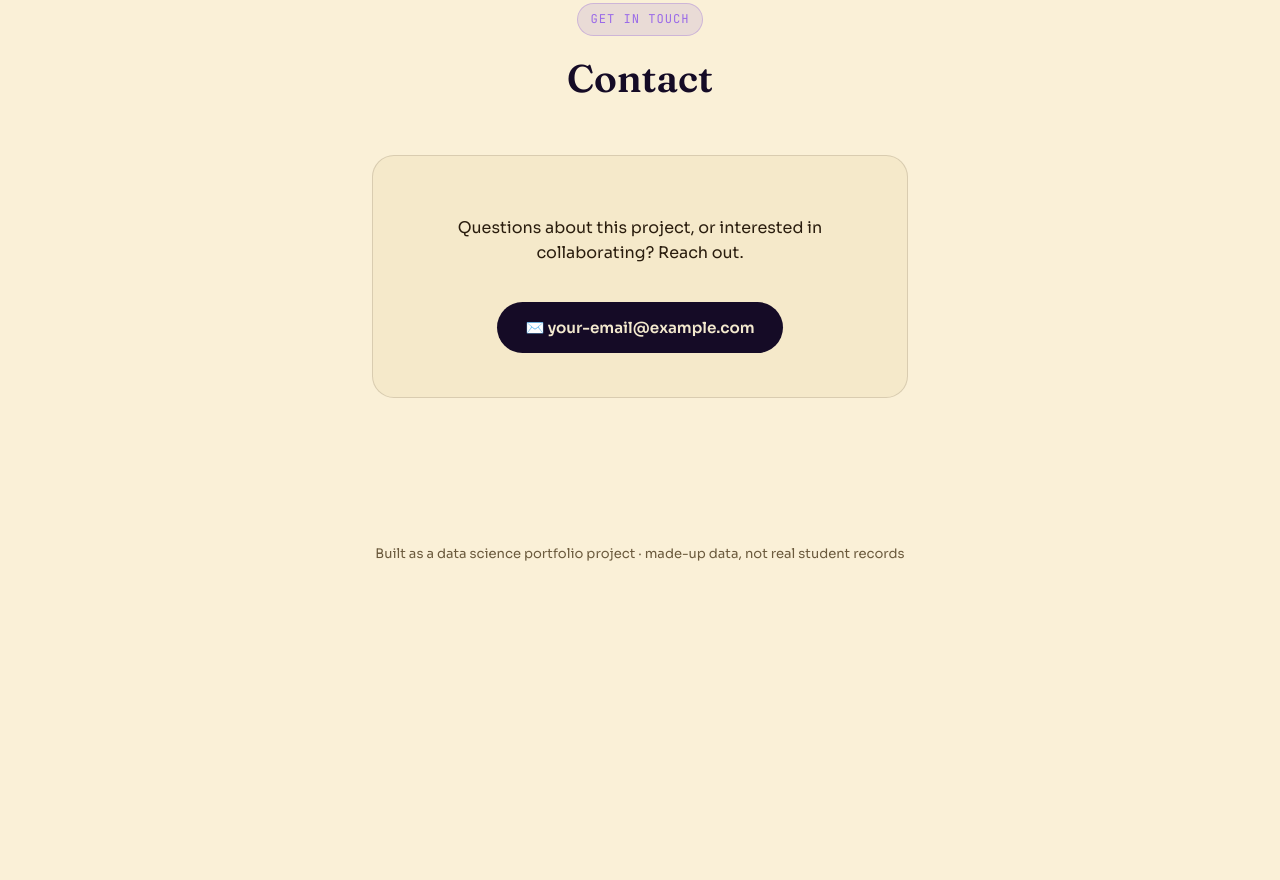
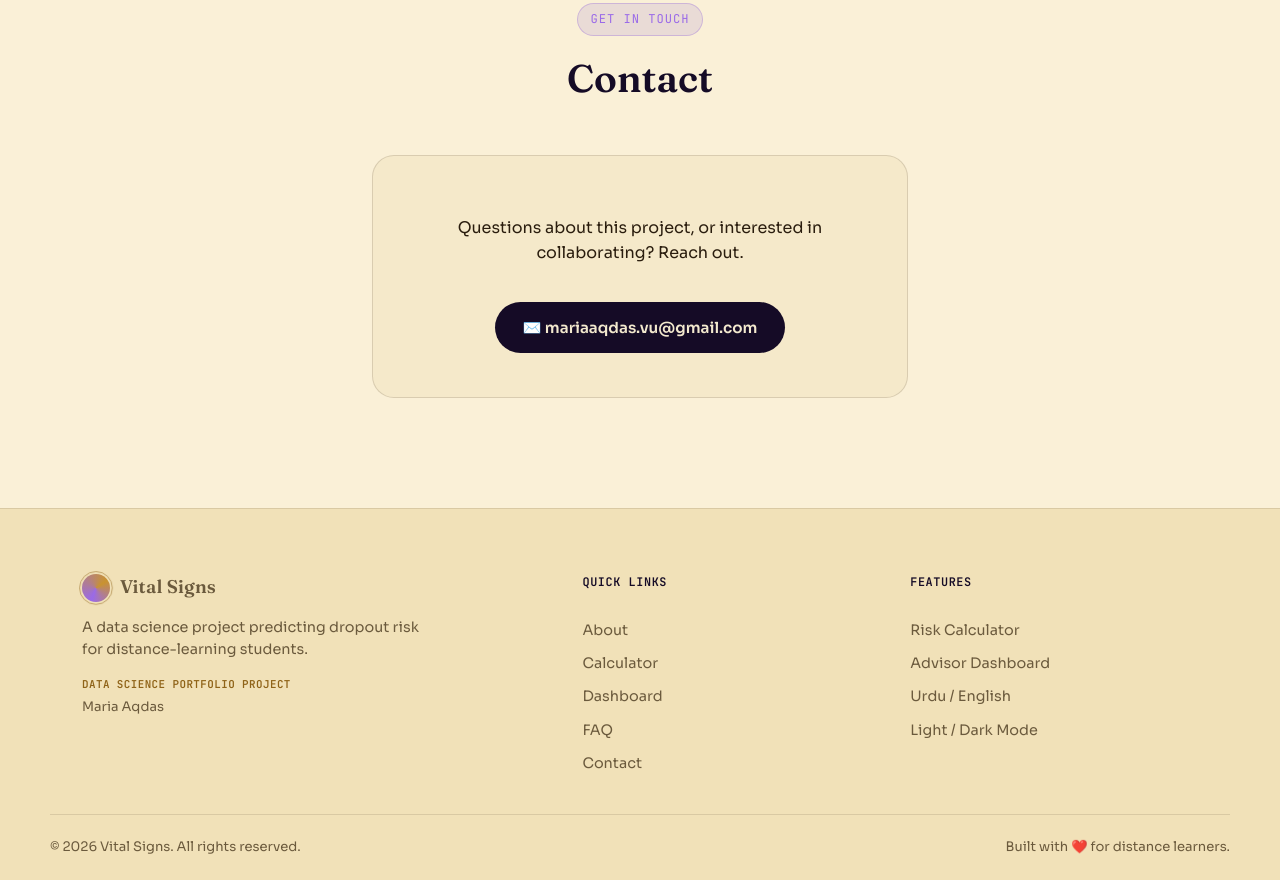
Before and after one commit to maria-aqdas/VU-Dropout-Predictor, a plain HTML site: page index.html in a window 1280 px wide. Shown: the part 5720-6600 px from the top of the page. Before the commit the page ends 6321 px from the top, so only its background shows below. Drawn offline with Linux system fonts and the light colour scheme.

Commit message:
Update index.html

```diff
--- a/index.html
+++ b/index.html
@@ -354,6 +354,23 @@
   .stat b{display:block; font-family:'Fraunces',serif; font-size:1.6rem; color:var(--page-heading); font-weight:600;}
   .stat span{font-size:0.72rem; color:var(--page-text); text-transform:uppercase; letter-spacing:0.05em;}
   footer{padding:36px 0; text-align:center; color:var(--page-text); font-size:0.82rem;}
+  .site-footer{
+    background:var(--gold-bg-2); border-top:1px solid rgba(42,29,14,0.12);
+    padding:64px 0 0; text-align:left; font-size:0.92rem;
+  }
+  .footer-grid{display:grid; grid-template-columns:1.6fr 1fr 1fr; gap:40px; padding-bottom:40px;}
+  @media(max-width:720px){ .footer-grid{grid-template-columns:1fr;} }
+  .footer-brand p{color:var(--page-text); font-size:0.9rem; margin:14px 0 16px; max-width:32ch;}
+  .footer-tag{font-family:'JetBrains Mono',monospace; font-size:0.68rem; letter-spacing:0.04em; color:var(--gold-deep); font-weight:600;}
+  .footer-creator{font-size:0.82rem; color:var(--page-text); margin-top:4px;}
+  .footer-heading{font-family:'JetBrains Mono',monospace; font-size:0.74rem; letter-spacing:0.05em; color:var(--page-heading); font-weight:700; margin-bottom:16px;}
+  .footer-col{display:flex; flex-direction:column; gap:11px;}
+  .footer-col a, .footer-col span{color:var(--page-text); text-decoration:none; font-size:0.9rem;}
+  .footer-col a:hover{color:var(--purple-accent);}
+  .footer-bottom{
+    display:flex; justify-content:space-between; align-items:center; flex-wrap:wrap; gap:10px;
+    border-top:1px solid rgba(42,29,14,0.12); padding:22px 0; font-size:0.82rem; color:var(--page-text);
+  }
 </style>
 </head>
 <body>
@@ -570,12 +587,40 @@
     </div>
     <div class="contact-card reveal">
       <p data-en="Questions about this project, or interested in collaborating? Reach out." data-ur="اس پراجیکٹ کے بارے میں سوالات ہیں، یا تعاون میں دلچسپی رکھتے ہیں؟ رابطہ کریں۔">Questions about this project, or interested in collaborating? Reach out.</p>
-      <a class="contact-email" href="mailto:your-email@example.com">✉️ your-email@example.com</a>
+      <a class="contact-email" href="mailto:mariaaqdas.vu@gmail.com">✉️ mariaaqdas.vu@gmail.com</a>
     </div>
   </div>
 </section>
 
-<footer data-en="Built as a data science portfolio project · made-up data, not real student records" data-ur="ڈیٹا سائنس پورٹ فولیو پراجیکٹ کے طور پر بنایا گیا · فرضی ڈیٹا، حقیقی طلبہ کا ریکارڈ نہیں">Built as a data science portfolio project · made-up data, not real student records</footer>
+<footer class="site-footer">
+  <div class="wrap footer-grid">
+    <div class="footer-brand">
+      <div class="brand"><span class="brand-mark"></span> Vital Signs</div>
+      <p data-en="A data science project predicting dropout risk for distance-learning students." data-ur="ایک ڈیٹا سائنس پراجیکٹ جو ڈسٹنس لرننگ طلبہ کے ڈراپ آؤٹ کے خطرے کی پیشگوئی کرتا ہے۔">A data science project predicting dropout risk for distance-learning students.</p>
+      <div class="footer-tag" data-en="DATA SCIENCE PORTFOLIO PROJECT" data-ur="ڈیٹا سائنس پورٹ فولیو پراجیکٹ">DATA SCIENCE PORTFOLIO PROJECT</div>
+      <div class="footer-creator">Maria Aqdas</div>
+    </div>
+    <div class="footer-col">
+      <div class="footer-heading" data-en="QUICK LINKS" data-ur="فوری لنکس">QUICK LINKS</div>
+      <a href="#about" data-en="About" data-ur="تعارف">About</a>
+      <a href="#calculator" data-en="Calculator" data-ur="کیلکولیٹر">Calculator</a>
+      <a href="#dashboard" data-en="Dashboard" data-ur="ڈیش بورڈ">Dashboard</a>
+      <a href="#faq" data-en="FAQ" data-ur="سوالات">FAQ</a>
+      <a href="#contact" data-en="Contact" data-ur="رابطہ">Contact</a>
+    </div>
+    <div class="footer-col">
+      <div class="footer-heading" data-en="FEATURES" data-ur="خصوصیات">FEATURES</div>
+      <span data-en="Risk Calculator" data-ur="رسک کیلکولیٹر">Risk Calculator</span>
+      <span data-en="Advisor Dashboard" data-ur="ایڈوائزر ڈیش بورڈ">Advisor Dashboard</span>
+      <span data-en="Urdu / English" data-ur="اردو / انگریزی">Urdu / English</span>
+      <span data-en="Light / Dark Mode" data-ur="لائٹ / ڈارک موڈ">Light / Dark Mode</span>
+    </div>
+  </div>
+  <div class="wrap footer-bottom">
+    <span data-en="© 2026 Vital Signs. All rights reserved." data-ur="© 2026 Vital Signs۔ جملہ حقوق محفوظ ہیں۔">© 2026 Vital Signs. All rights reserved.</span>
+    <span data-en="Built with ❤️ for distance learners." data-ur="ڈسٹنس لرننگ طلبہ کے لیے ❤️ سے بنایا گیا۔">Built with ❤️ for distance learners.</span>
+  </div>
+</footer>
 
 <script>
 const MODEL = {"features": ["weekly_lms_logins", "video_watch_pct", "avg_quiz_score", "assignment_completion_rate", "avg_submission_delay_days", "forum_posts_per_month", "session_attendance_pct", "gpa_trend", "current_gpa", "part_time_job", "semester"], "scaler_mean": [7.129791666666669, 55.31941666666669, 63.145333333333305, 62.739083333333326, 2.8326666666666656, 4.014166666666667, 58.16687500000003, 0.01606249999999998, 2.9063125000000034, 0.38333333333333336, 4.539166666666667], "scaler_scale": [3.3071551152912706, 20.7727035953369, 16.860374498279157, 20.39662547644556, 1.9941016077979088, 2.322491328772232, 22.34466898168422, 0.8107207931384796, 0.6078656874757923, 0.48619840486049776, 2.2998476700763364], "coefficients": [-0.23373702844270772, -0.22812602739408255, -0.1367807311115874, -0.3350033217411106, 0.19738240349555722, -0.14551026294691832, -0.08917142580504184, -0.38999872709964506, -0.250770954155604, 0.08300186026384597, 0.02835248059053298], "intercept": -1.539679570779944, "feature_importance_rf": {"weekly_lms_logins": 0.108, "video_watch_pct": 0.1464, "avg_quiz_score": 0.1226, "assignment_completion_rate": 0.1502, "avg_submission_delay_days": 0.0529, "forum_posts_per_month": 0.0361, "session_attendance_pct": 0.0649, "gpa_trend": 0.1944, "current_gpa": 0.0981, "part_time_job": 0.0063, "semester": 0.0201}, "test_accuracy": 0.825, "test_roc_auc": 0.8534036131008695};
```
